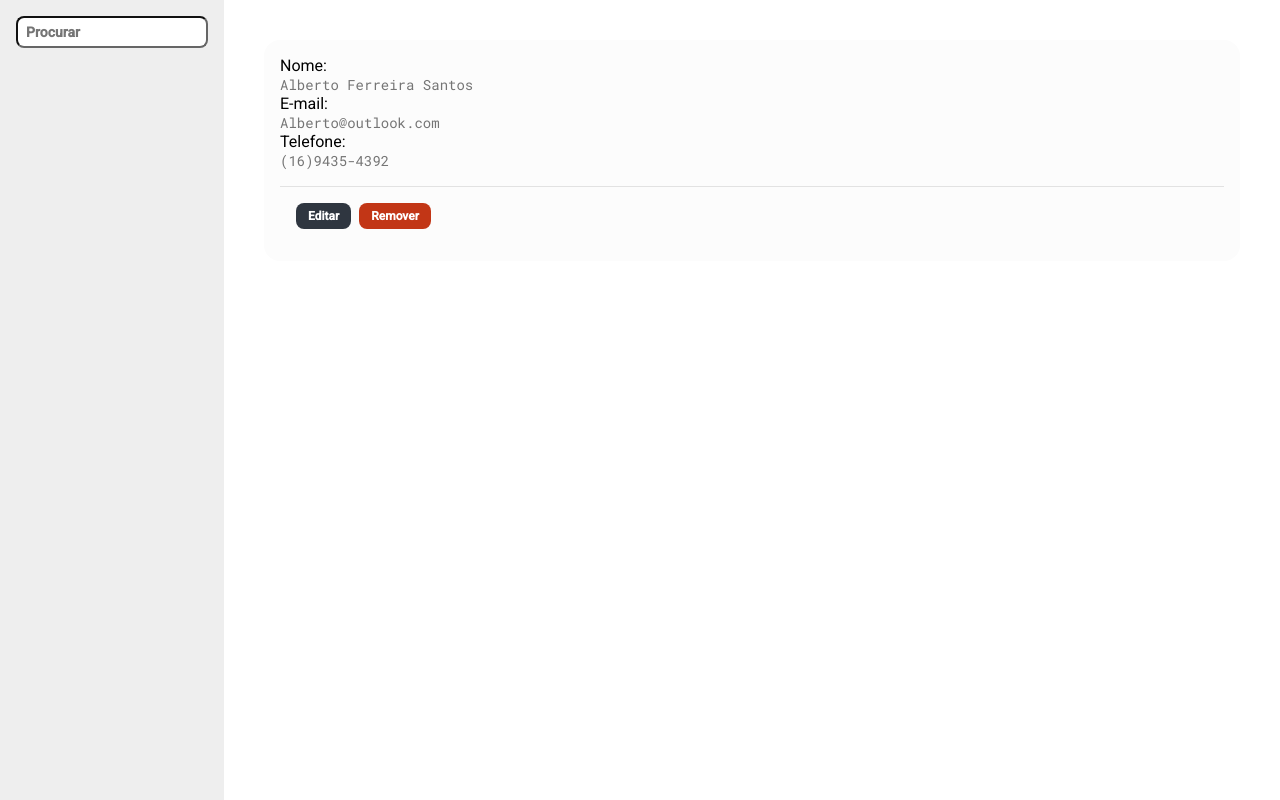
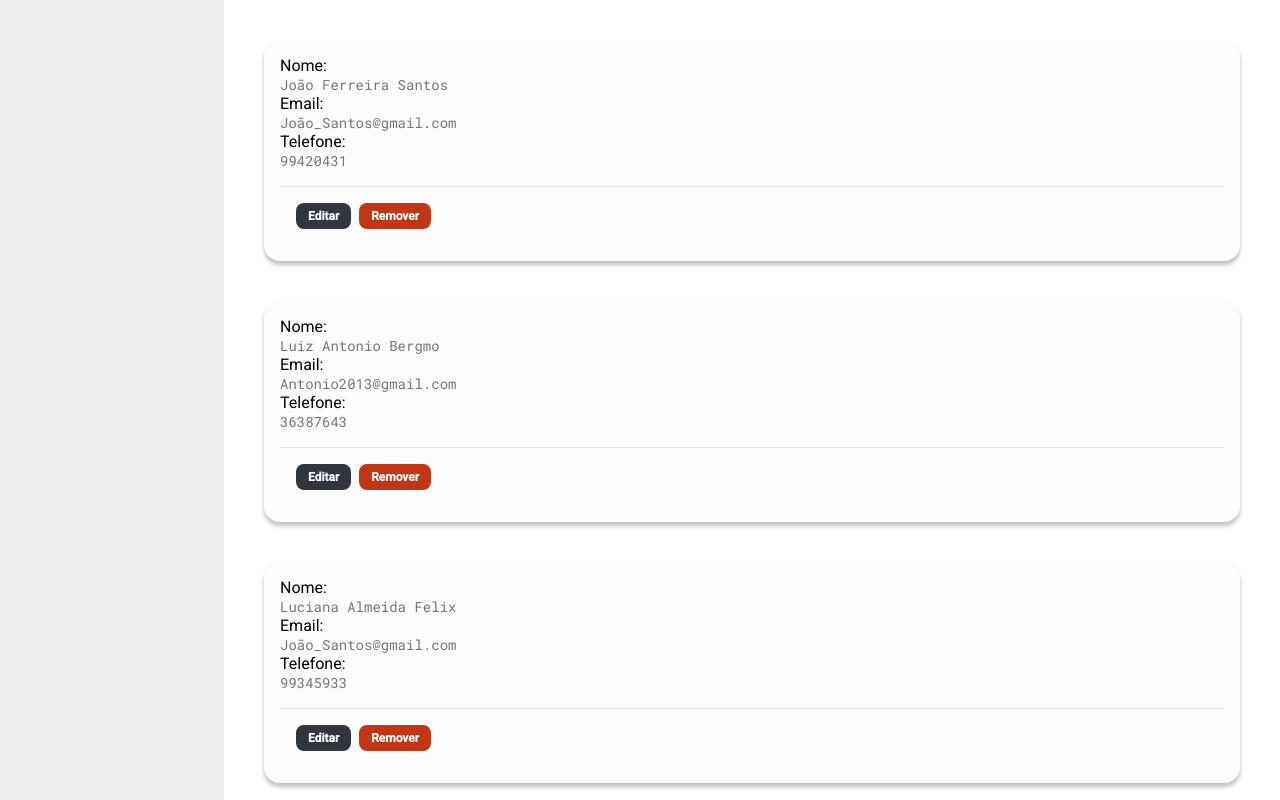
Before and after one commit to Stanley-Felix-Bergamo/Lista-de-contatos, a React (Create React App) app: page / in a window 1280 px wide. Built offline with nearby package versions, Linux system fonts and the light colour scheme.

Commit message:
feat: trazendo contatos da store para a lista de contatos

```diff
--- a/src/App.tsx
+++ b/src/App.tsx
@@ -3,6 +3,7 @@ import EstiloGlobal, { Container } from './styles'
 import Home from './Pages/Home'
 import store from './Store'
 import { Provider } from 'react-redux'
+
 function App() {
   const rotas = createBrowserRouter([
     {
--- a/src/Components/Contatos/index.tsx
+++ b/src/Components/Contatos/index.tsx
@@ -1,27 +1,33 @@
 import { useState } from 'react'
-import { MainContainer, Botao, BotaoSalvar } from '../../styles'
+import { useDispatch } from 'react-redux'
+
+import { remove } from '../../Store/Reducers/Contatos'
+import ContatoClass from '../../Models/Contatos'
+
+import { Botao, BotaoSalvar } from '../../styles'
 import * as S from './styles'
-const Contatos = () => {
+
+type Props = ContatoClass
+
+const Contatos = ({ nome, email, telefone, id }: Props) => {
   const [estaEditando, setEstaEditando] = useState(false)
+  const dispatch = useDispatch()
+
   return (
-    <MainContainer>
     <S.Card>
       {estaEditando ? (
         <>
-            <S.Msg>Editando contato: Alberto Ferreira Santos</S.Msg>
+          <S.Msg>Editando contato: {nome}</S.Msg>
         </>
       ) : (
         ''
       )}
       <label>Nome:</label>
-        <S.Input
-          placeholder="Alberto Ferreira Santos"
-          disabled={!estaEditando}
-        />
-        <label>E-mail:</label>
-        <S.Input placeholder="Alberto@outlook.com" disabled={!estaEditando} />
+      <S.Input disabled={!estaEditando} placeholder={nome} />
+      <label>Email:</label>
+      <S.Input disabled={!estaEditando} placeholder={email} />
       <label>Telefone:</label>
-        <S.Input placeholder="(16)9435-4392" disabled={!estaEditando} />
+      <S.Input disabled={!estaEditando} placeholder={telefone.toString()} />
       <S.BarraAcaoes>
         {estaEditando ? (
           <>
@@ -33,12 +39,13 @@ const Contatos = () => {
         ) : (
           <>
             <Botao onClick={() => setEstaEditando(true)}>Editar</Botao>
-              <S.BotaoRemoverCancelar>Remover</S.BotaoRemoverCancelar>
+            <S.BotaoRemoverCancelar onClick={() => dispatch(remove(id))}>
+              Remover
+            </S.BotaoRemoverCancelar>
           </>
         )}
       </S.BarraAcaoes>
     </S.Card>
-    </MainContainer>
   )
 }
 
--- a/src/Components/Contatos/styles.ts
+++ b/src/Components/Contatos/styles.ts
@@ -6,7 +6,9 @@ export const Card = styled.div`
   width: 100%;
   border-radius: 16px;
   background-color: ${variaveis.branco2};
+  box-shadow: 0px 4px 4px ${variaveis.sombra};
   padding: 16px;
+  margin-top: 40px;
 `
 export const Input = styled.input`
   border: none;
--- a/src/Containers/BarraLateral/index.tsx
+++ b/src/Containers/BarraLateral/index.tsx
@@ -1,10 +1,5 @@
-import { Campo } from '../../styles'
 import { Aside } from './styles'
 
-const BarraLateral = () => (
-  <Aside>
-    <Campo type="text" placeholder="Procurar" />
-  </Aside>
-)
+const BarraLateral = () => <Aside></Aside>
 
 export default BarraLateral
--- a/src/Containers/ListaContatos/index.tsx
+++ b/src/Containers/ListaContatos/index.tsx
@@ -1,4 +1,27 @@
 import Contatos from '../../Components/Contatos'
+import { MainContainer } from '../../styles'
 
-const ListaContatos = () => <Contatos />
+import { RootReducer } from '../../Store'
+import { useSelector } from 'react-redux'
+
+const ListaContatos = () => {
+  const { itens } = useSelector((state: RootReducer) => state.contatos)
+
+  return (
+    <MainContainer>
+      <ul>
+        {itens.map((item) => (
+          <li key={item.nome}>
+            <Contatos
+              nome={item.nome}
+              email={item.email}
+              telefone={item.telefone}
+              id={item.id}
+            />
+          </li>
+        ))}
+      </ul>
+    </MainContainer>
+  )
+}
 export default ListaContatos
--- a/src/Store/Reducers/Contatos/index.ts
+++ b/src/Store/Reducers/Contatos/index.ts
@@ -8,22 +8,34 @@ type ContatosState = {
 const initialState: ContatosState = {
   itens: [
     {
-      id: 1,
+      id: 0,
       nome: 'João Ferreira Santos',
       email: 'João_Santos@gmail.com',
       telefone: 99420431
     },
     {
-      id: 2,
+      id: 1,
       nome: 'Luiz Antonio Bergmo',
       email: 'Antonio2013@gmail.com',
       telefone: 36387643
     },
     {
-      id: 3,
+      id: 2,
       nome: 'Luciana Almeida Felix',
       email: 'João_Santos@gmail.com',
       telefone: 99345933
+    },
+    {
+      id: 3,
+      nome: 'Bernaldo de Oliveira',
+      email: 'Bernaldo_@gmail.com',
+      telefone: 99554933
+    },
+    {
+      id: 4,
+      nome: 'Lucas otavio nair',
+      email: 'Lucas_2011@gmail.com',
+      telefone: 994455423
     }
   ]
 }
--- a/src/Store/index.ts
+++ b/src/Store/index.ts
@@ -8,4 +8,5 @@ const store = configureStore({
 })
 
 export type RootReducer = ReturnType<typeof store.getState>
+
 export default store
--- a/src/styles/index.ts
+++ b/src/styles/index.ts
@@ -16,8 +16,10 @@ export const Container = styled.div`
   display: grid;
   grid-template-columns: 224px auto;
 `
-export const MainContainer = styled.div`
-  padding: 40px;
+export const MainContainer = styled.main`
+  padding: 0 40px;
+  height: 100vh;
+  overflow-y: scroll;
 `
 
 export const Campo = styled.input`
```
Lines whose indentation alone changed are shown as unchanged.
